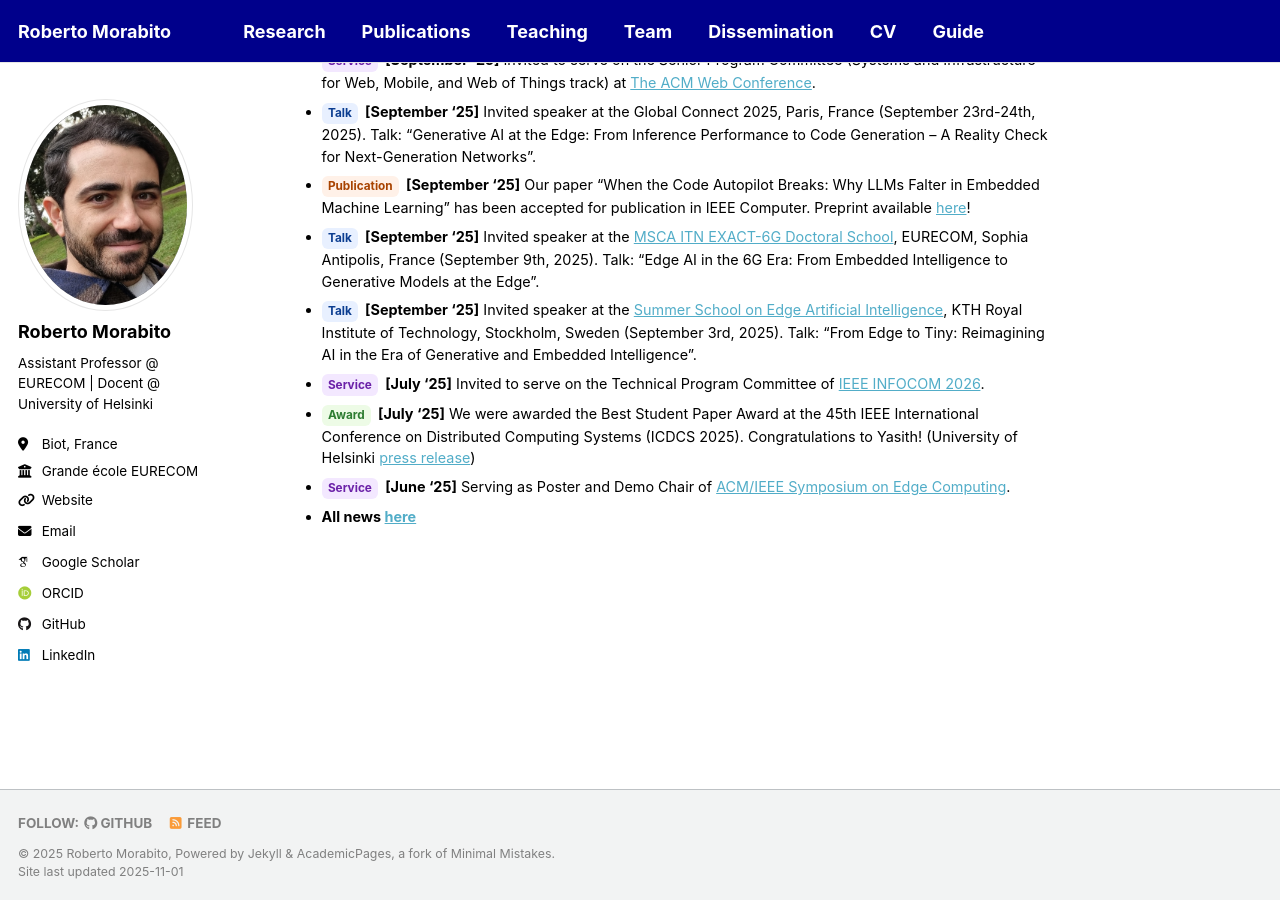
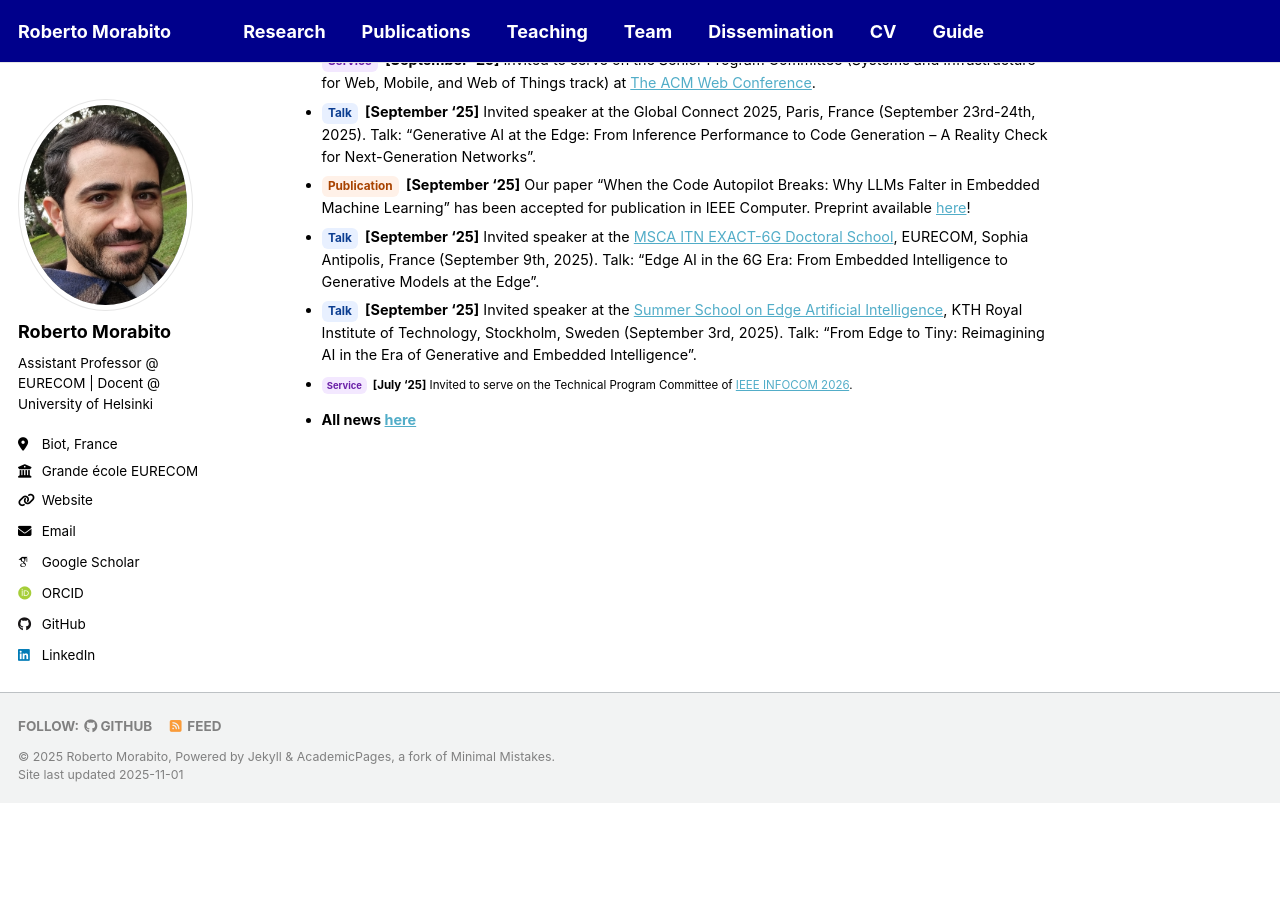
Before and after one commit to robertmora/robertmora.github.io, a Jekyll site: the page built from _pages/about.md, in a window 1280 px wide and 900 px high, scrolled down 898 px. Built offline with Jekyll 4.4.1, drawn with Linux system fonts in a browser that asks for light colours; some web fonts are replaced; a script that is not in the unit is left out; after the commit the page ends 1701 px from its top, so only the background shows below that.

Commit message:
Update about.md

```diff
--- a/_pages/about.md
+++ b/_pages/about.md
@@ -29,6 +29,5 @@ News
 - [Talk](){:.tag .tag--talk} **[September '25]** Invited speaker at the [MSCA ITN EXACT-6G Doctoral School](https://www.exact6g.eu/news/exact-6g-msca-doctoral-network-successful-completion-of-schools-4-5/){:target="_blank"}, EURECOM, Sophia Antipolis, France (September 9th, 2025). Talk: "Edge AI in the 6G Era: From Embedded Intelligence to Generative Models at the Edge".
 - [Talk](){:.tag .tag--talk} **[September '25]** Invited speaker at the [Summer School on Edge Artificial Intelligence](http://nordic-edge.org/elementor-page-1998/){:target="_blank"}, KTH Royal Institute of Technology, Stockholm, Sweden (September 3rd, 2025). Talk: "From Edge to Tiny: Reimagining AI in the Era of Generative and Embedded Intelligence".
 - [Service](){:.tag .tag--service} **[July '25]** Invited to serve on the Technical Program Committee of [IEEE INFOCOM 2026](https://infocom2026.ieee-infocom.org/committees){:target="_blank"}.
-- [Award](){:.tag .tag--award} **[July '25]** We were awarded the Best Student Paper Award at the 45th IEEE International Conference on Distributed Computing Systems (ICDCS 2025). Congratulations to Yasith! (University of Helsinki [press release](https://www.helsinki.fi/en/faculty-science/news/best-student-paper-award-international-conference-distributed-computing-systems){:target="_blank"})
-- [Service](){:.tag .tag--service} **[June '25]** Serving as Poster and Demo Chair of [ACM/IEEE Symposium on Edge Computing](https://acm-ieee-sec.org/2025/postersession.php){:target="_blank"}.
+
 - **All news [here](https://robertmora.github.io/news/){:target="_blank"}**
```
